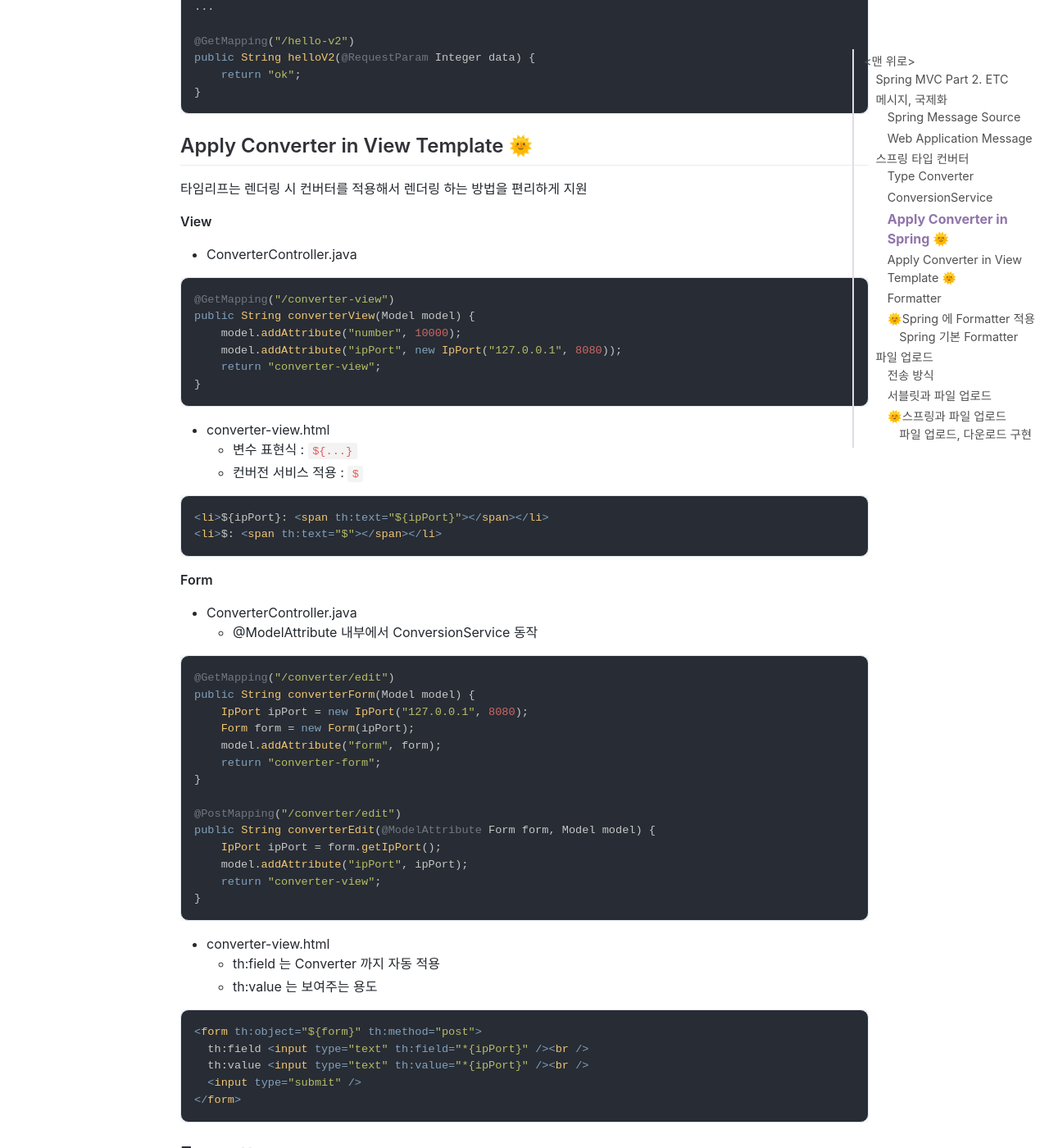
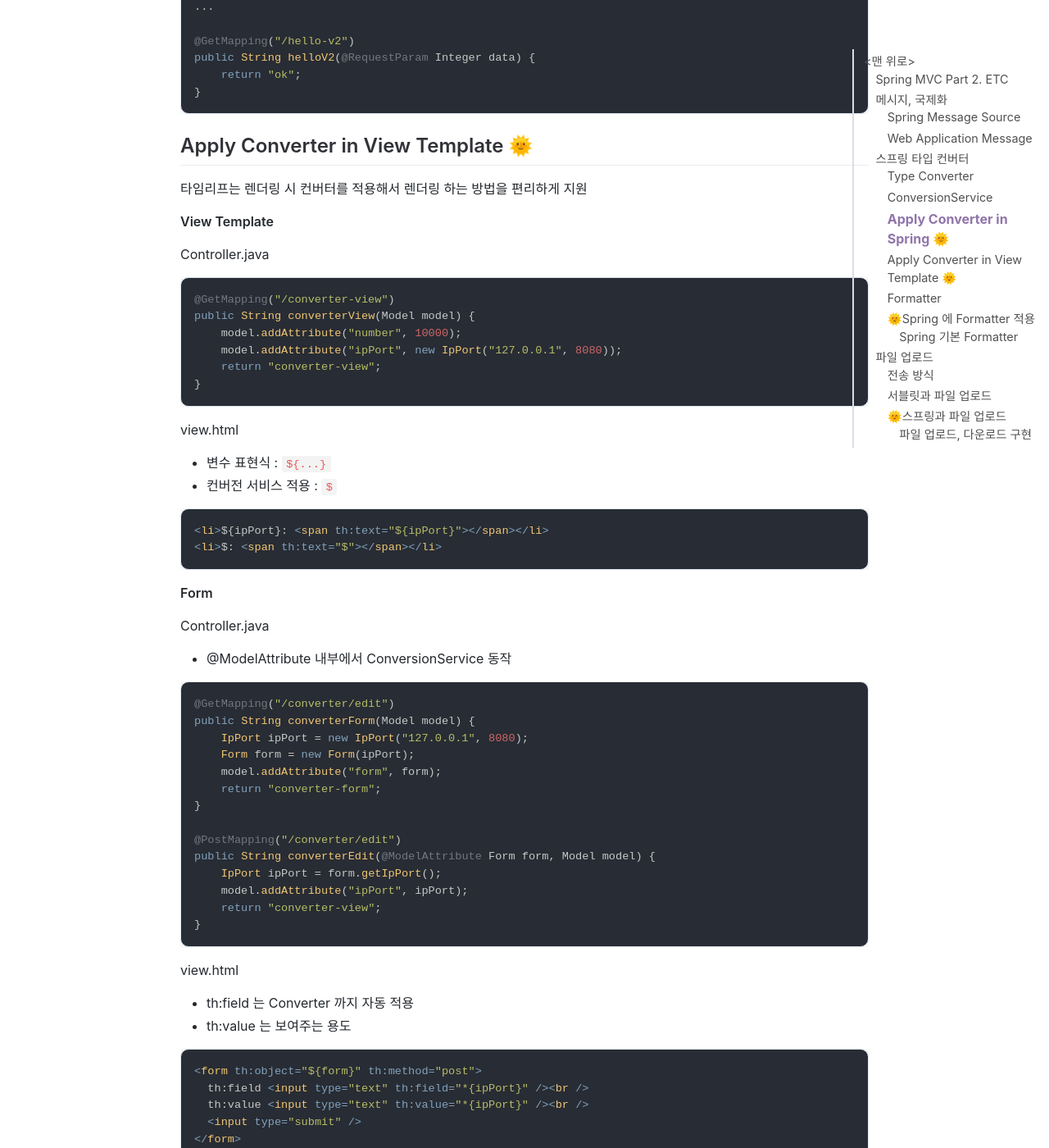
Before and after one commit to jihunparkme/jihunparkme.github.io, a Jekyll site: the page built from _posts/2021-10-12-Spring-MVC-Part2-Etc.md, in a window 1280 px wide and 1400 px high, scrolled down 7357 px. Shown: the whole window at 82% size. Built offline with Jekyll 4.4.1, drawn with Linux system fonts in a browser that asks for light colours; nearby versions of some CDN libraries; comment, search, counter and statistics services are not loaded.

Commit message:
[Spring Conquest] Apply Converter in View Template

````diff
--- a/_posts/2021-10-12-Spring-MVC-Part2-Etc.md
+++ b/_posts/2021-10-12-Spring-MVC-Part2-Etc.md
@@ -335,9 +335,9 @@ public String helloV2(@RequestParam Integer data) {
 
 타임리프는 렌더링 시 컨버터를 적용해서 렌더링 하는 방법을 편리하게 지원
 
-**View**
+**View Template**
 
-- ConverterController.java
+Controller.java
 
 ```java
 @GetMapping("/converter-view")
@@ -348,9 +348,9 @@ public String converterView(Model model) {
 }
 ```
 
-- converter-view.html
-  - 변수 표현식 : `${...}`
-  - 컨버전 서비스 적용 : `${{...}}`
+view.html
+- 변수 표현식 : `${...}`
+- 컨버전 서비스 적용 : `${{...}}`
 
 ```html
 <li>${ipPort}: <span th:text="${ipPort}"></span></li>
@@ -359,8 +359,8 @@ public String converterView(Model model) {
 
 **Form**
 
-- ConverterController.java
-  - @ModelAttribute 내부에서 ConversionService 동작
+Controller.java
+- @ModelAttribute 내부에서 ConversionService 동작
 
 ```java
 @GetMapping("/converter/edit")
@@ -379,9 +379,9 @@ public String converterEdit(@ModelAttribute Form form, Model model) {
 }
 ```
 
-- converter-view.html
-  - th:field 는 Converter 까지 자동 적용
-  - th:value 는 보여주는 용도
+view.html
+- th:field 는 Converter 까지 자동 적용
+- th:value 는 보여주는 용도
 
 ```html
 <form th:object="${form}" th:method="post">
````
